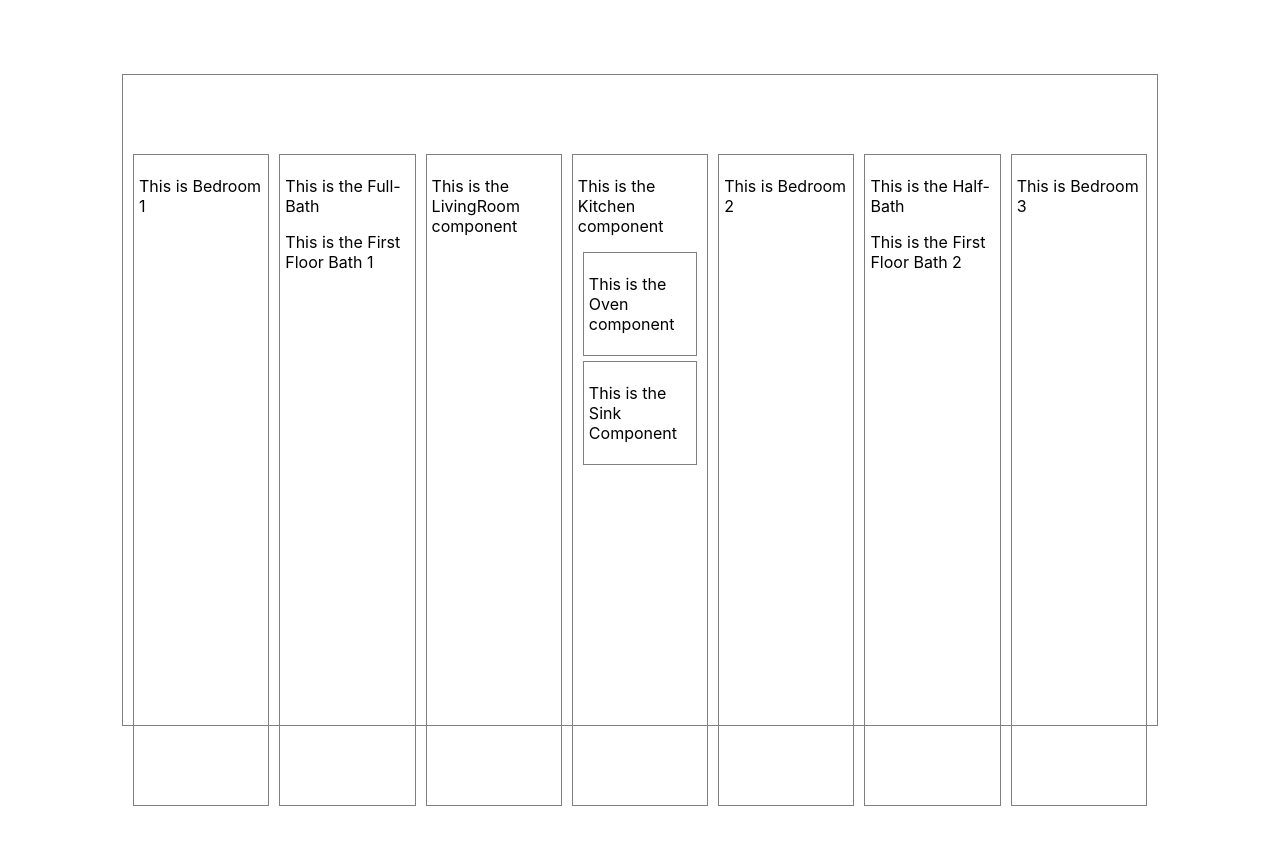
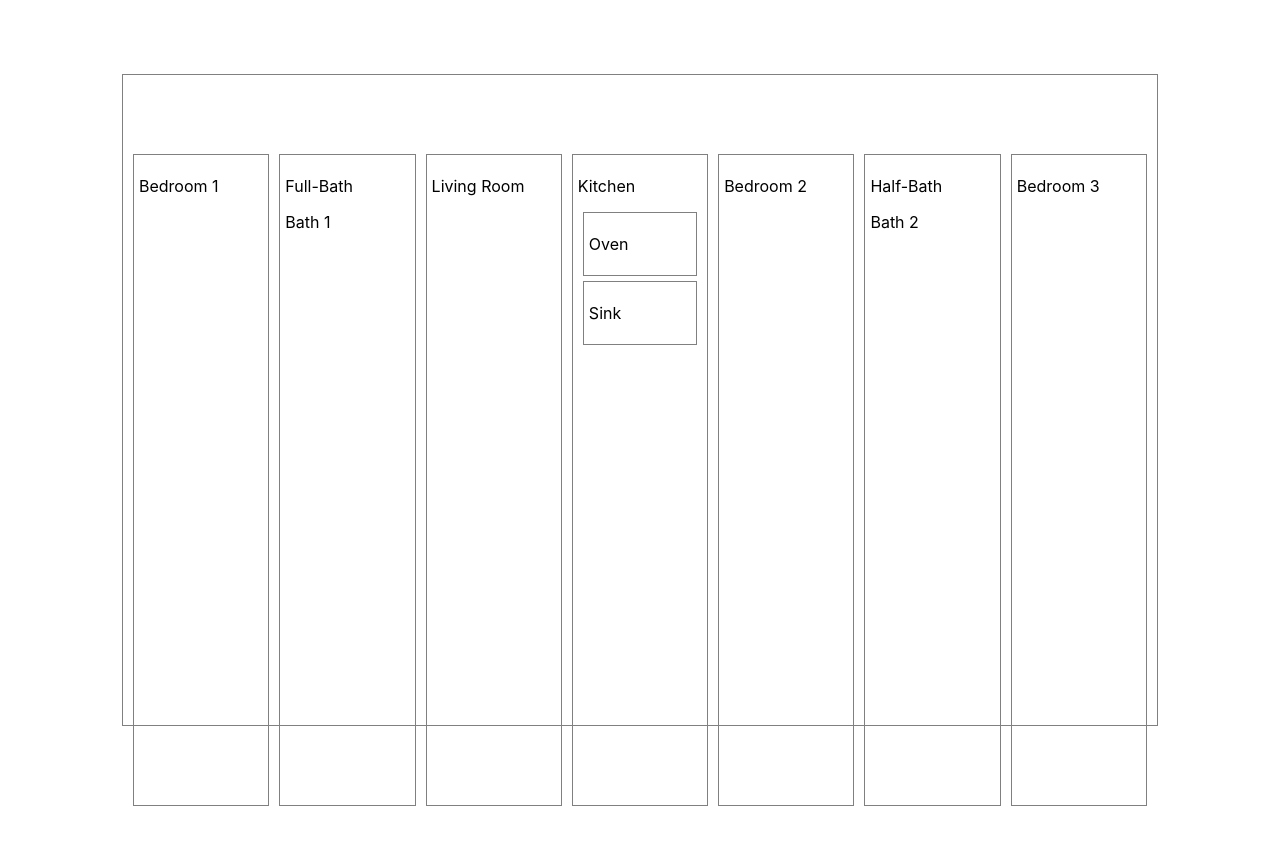
Before and after one commit to shakestuffup73/floorplan-lab, a React (Create React App) app: page / in a window 1280 px wide. Shown: the top 844 px of the page. Built offline with nearby package versions, Linux system fonts and the light colour scheme.

Commit message:
update components

```diff
--- a/src/Bath.jsx
+++ b/src/Bath.jsx
@@ -2,8 +2,8 @@ const Bath = (props) => {
   return (
     <>
     <div className="bathroom" id={`bath-${props.bathSize}`}>
-      <p> This is the {props.bathSize}</p>
-      <p> This is the {props.bathFloor}</p>
+      <p>{props.bathSize}</p>
+      <p>{props.bath}</p>
     </div>
     </>
   );
--- a/src/Bedroom.jsx
+++ b/src/Bedroom.jsx
@@ -2,7 +2,7 @@ const Bedroom = (props) => {
   return (
     <>
     <div className="bedroom" id={`bed-${props.bedNum}`}>
-      <p>This is Bedroom {props.bedNum}</p>
+      <p>Bedroom {props.bedNum}</p>
     </div>
     </>
   );
--- a/src/Floorplan.jsx
+++ b/src/Floorplan.jsx
@@ -7,11 +7,11 @@ const Floorplan = () => {
   return (
     <>
       <Bedroom bedNum={1}/>
-      <Bath bathSize={'Full-Bath'} bathFloor={'First Floor Bath 1'}/>
+      <Bath bathSize={'Full-Bath'} bath={'Bath 1'}/>
       <LivingRoom />
       <Kitchen />
       <Bedroom bedNum={2}/>
-      <Bath bathSize={'Half-Bath'} bathFloor={'First Floor Bath 2'}/>
+      <Bath bathSize={'Half-Bath'} bath={'Bath 2'}/>
       <Bedroom bedNum={3}/>
     </>
   );
--- a/src/Kitchen.jsx
+++ b/src/Kitchen.jsx
@@ -5,7 +5,7 @@ const Kitchen = (props) => {
   return (
     <>
     <div id="kitchen">
-      <p>This is the Kitchen component</p>
+      <p>Kitchen</p>
       <Oven />
       <Sink />
     </div>
--- a/src/LivingRoom.jsx
+++ b/src/LivingRoom.jsx
@@ -2,7 +2,7 @@ const LivingRoom = (props) => {
   return (
     <>
     <div id="livingRoom">
-      <p>This is the LivingRoom component</p>
+      <p>Living Room</p>
     </div>
     </>
   );
--- a/src/Oven.jsx
+++ b/src/Oven.jsx
@@ -2,7 +2,7 @@ const Oven = () => {
   return (
     <>
       <div class="stacked" id="oven">
-        <p> This is the Oven component </p>
+        <p>Oven</p>
       </div>
     </>
   );
--- a/src/Sink.jsx
+++ b/src/Sink.jsx
@@ -2,7 +2,7 @@ const Sink = (props) => {
   return (
     <>
       <div class="stacked" id="sink">
-        <p>This is the Sink Component</p>
+        <p>Sink</p>
       </div>
     </>
   );
```
